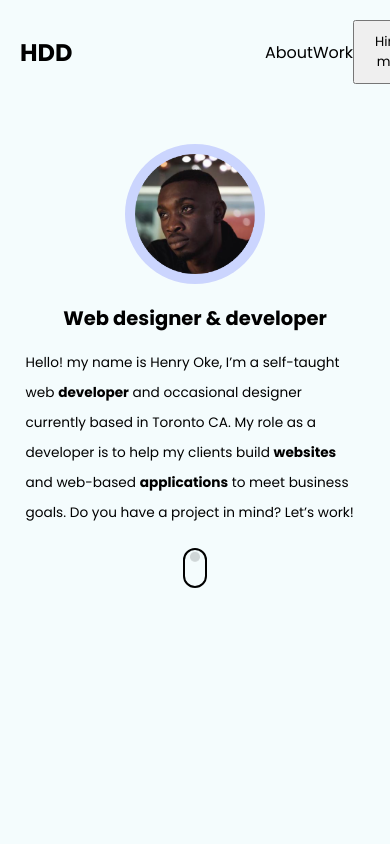
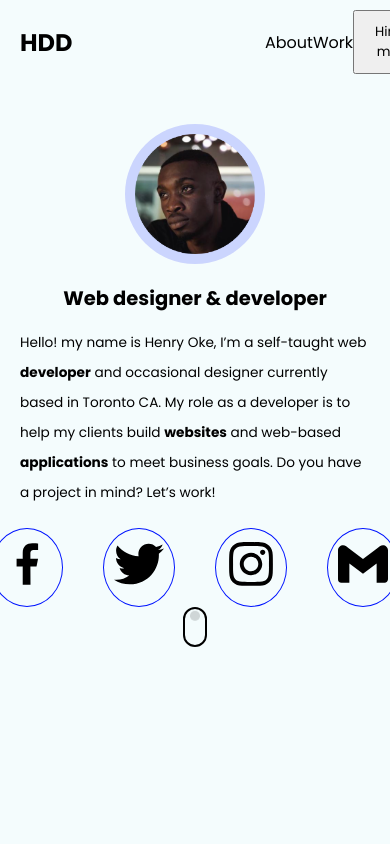
Before and after one commit to ok3dotdev/portfolio, a Next.js app: page / in a window 390 px wide. Shown: the top 844 px of the page. Built offline with nearby package versions, Linux system fonts and the light colour scheme.

Commit message:
testing again

```diff
--- a/components/Hero.js
+++ b/components/Hero.js
@@ -16,15 +16,16 @@ function Hero() {
           height={120}
         />
       </div>
-      <div className="text__content">
       <h1 className="title">Web designer & developer</h1>
+
       <p className="description">
         Hello! my name is Henry Oke, I’m a self-taught web{" "}
         <strong>developer</strong> and occasional designer currently based in
         Toronto CA. My role as a developer is to help my clients build{" "}
-          <strong>websites</strong> and web-based <strong>applications</strong>{" "}
-          to meet business goals. Do you have a project in mind? Let’s work!
+        <strong>websites</strong> and web-based <strong>applications</strong> to
+        meet business goals. Do you have a project in mind? Let’s work!
       </p>
+
       <div className="social-icons">
         <div className="icon facebook">
           <GrFacebookOption size={50} />
@@ -39,7 +40,6 @@ function Hero() {
           <SiGmail size={50} />
         </div>
       </div>
-      </div>
       <div className="scroll_icon">
         <span className="circle"></span>
       </div>
--- a/styles/globals.css
+++ b/styles/globals.css
@@ -32,7 +32,7 @@ button {
 
 /* Navbar styles start */
 nav {
-  padding: 20px 20px;
+  padding: 10px 20px;
   display: flex;
   width: 100%;
   justify-content: space-between;
@@ -90,7 +90,9 @@ ul {
 }
 .hero p {
   font-size: 1.5vw;
-  padding: 0 20vw;
+  margin-left: 10px;
+  margin-right: 10px;
+
   line-height: 30px;
   margin-bottom: 20px;
 }
@@ -170,9 +172,6 @@ ul {
 /* projects ends */
 
 @media only screen and (max-width: 600px) {
-  .social-icons {
-    display: none;
-  }
   .service_boxes {
     padding: 0 20px;
     display: flex;
@@ -192,4 +191,6 @@ ul {
 
     font-size: 3.5vw;
   }
+  .icon {
+  }
 }
```
Lines whose indentation alone changed are shown as unchanged.
